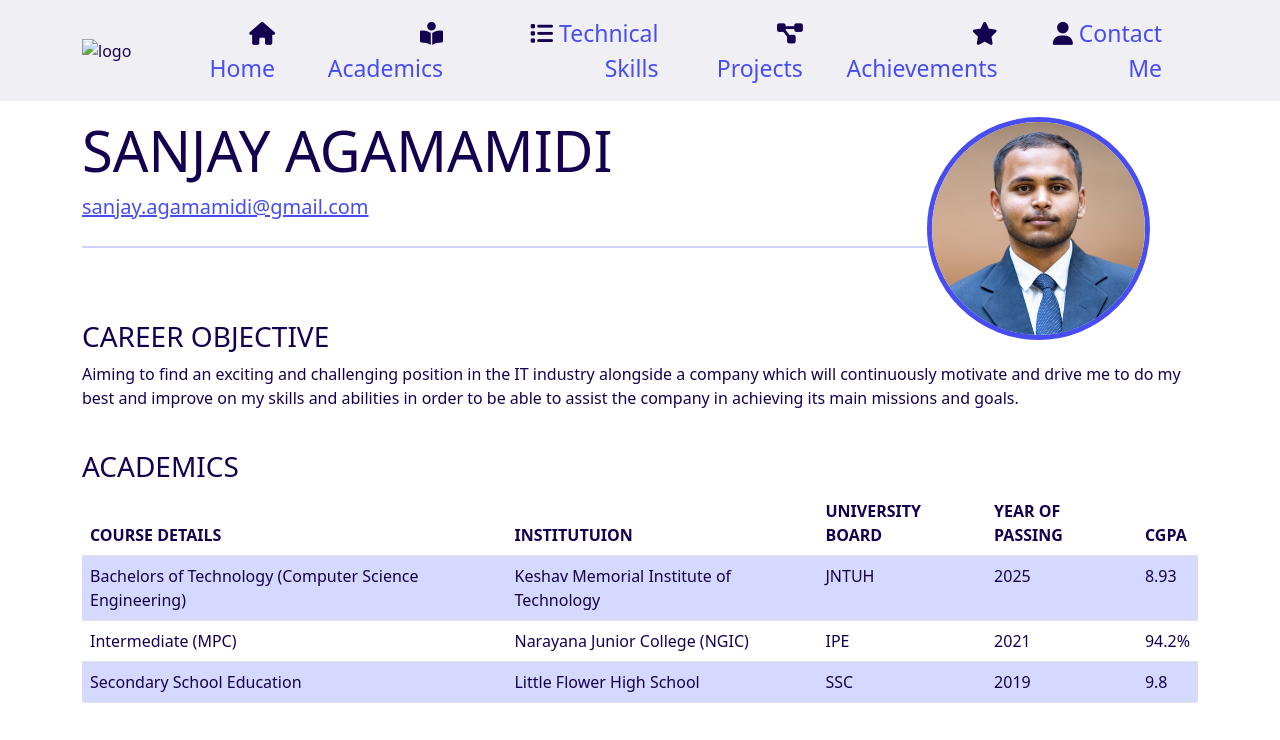
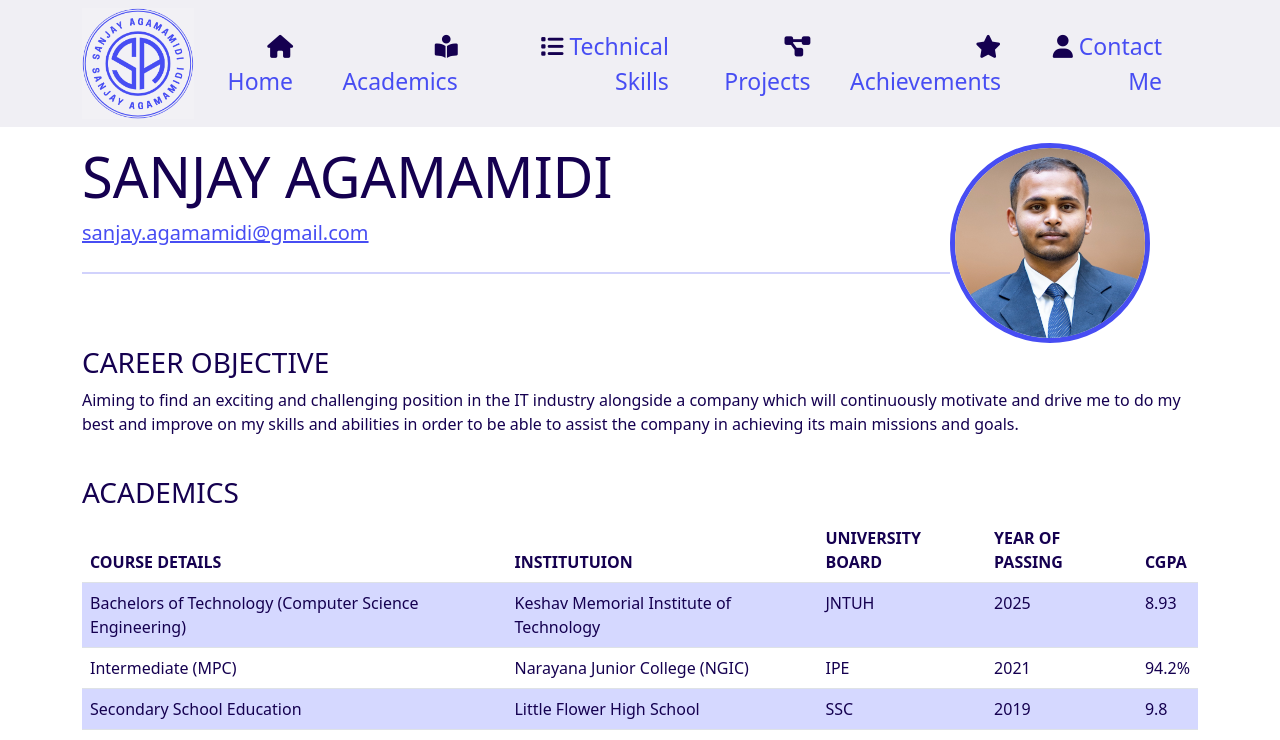
Before and after one commit to Sanjay-2004/WEEK-2, a plain HTML site: page index.html in a window 1280 px wide. Shown: the top 740 px of the page. Drawn offline with Linux system fonts and the light colour scheme.

Commit message:
final changes

```diff
--- a/index.html
+++ b/index.html
@@ -15,7 +15,7 @@
 <body>
     <nav class="navbar navbar-expand-lg well">
         <div class="container">
-            <img src="/icon.png" width="100px" alt="logo">
+            <img src="logo.png" width="10%" alt="logo">
             <button class="navbar-toggler" type="button" data-bs-toggle="collapse" data-bs-target="#navbarTogglerDemo02"
                 aria-controls="navbarTogglerDemo02" aria-expanded="false" aria-label="Toggle navigation"
                 style="color: white;">
@@ -24,7 +24,7 @@
             <div class="collapse navbar-collapse" id="navbarTogglerDemo02">
                 <ul class="navbar-nav  mb-2 mb-lg-0">
                     <li class="nav-item  px-2">
-                        <a class="nav-link" href="/index.html"><i class="fa-solid fa-house"></i>
+                        <a class="nav-link" href="#career"><i class="fa-solid fa-house"></i>
                             Home</a>
                     </li>
                     <li class="nav-item mx-2 px-2">
@@ -52,7 +52,7 @@
         </div>
     </nav>
     <div class="jumbotron mt-3 container">
-        <img class=" me-5 float-end rounded-circle" width="20%" src="profile.jpg" alt="SANJAY"
+        <img class=" me-5 float-end rounded-circle" width="200px" src="profile.jpg" alt="SANJAY"
             style="border:5px solid;border-color:#474df3;">
         <h1 class="display-4" style="font-weight: 400;">SANJAY AGAMAMIDI</h1>
         <p class="lead"><a style="color: #474df3;"
```
